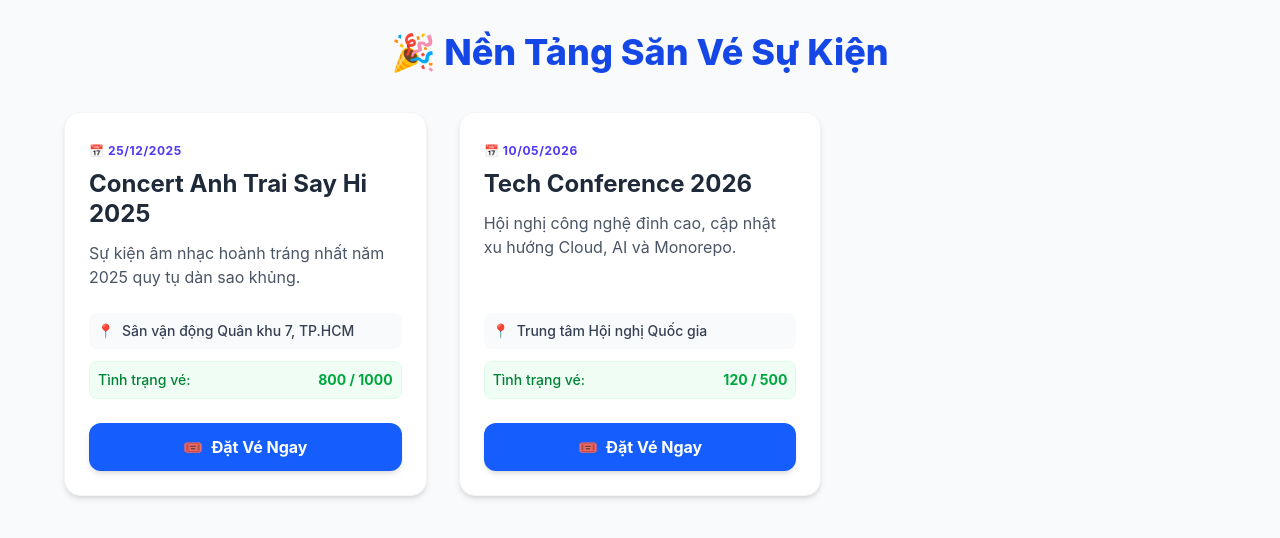
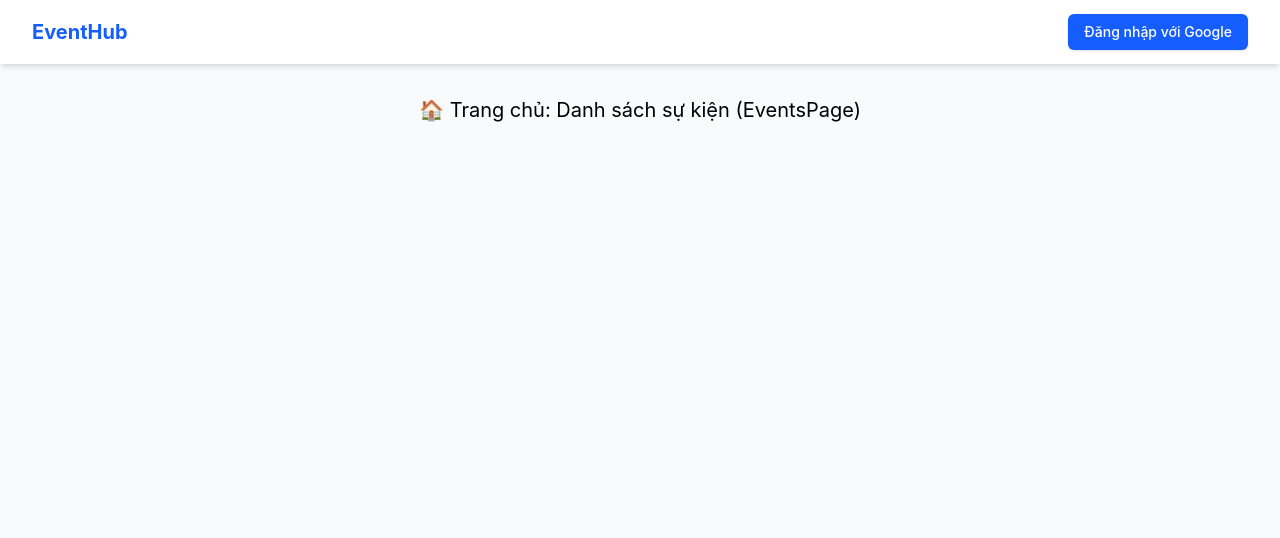
Before and after one commit to DTH235712-TranTriNhan/DoAn_DienToanDamMay_DTH235712_DTH235713, a React (Vite) app in the folder modules/ui/: page / in a window 1280 px wide. Shown: the top 538 px of the page. Built offline with nearby package versions, Linux system fonts and the light colour scheme.

Commit message:
Done 1.6

```diff
--- a/modules/ui/src/App.jsx
+++ b/modules/ui/src/App.jsx
@@ -1,97 +1,38 @@
-import React, { useState, useEffect } from "react";
-// import axios from 'axios'; // Tạm thời ẩn axios đi chờ Backend
+import { BrowserRouter, Routes, Route } from 'react-router-dom';
+import NavBar from './components/NavBar';
+
+// --- MOCK COMPONENTS (Xóa/Thay thế khi bạn tạo các file thật trong Phase tiếp theo) ---
+const EventsPage = () => <div className="p-8 text-center text-xl">🏠 Trang chủ: Danh sách sự kiện (EventsPage)</div>;
+const LoginPage = () => <div className="p-8 text-center text-xl">🔑 Trang đăng nhập (LoginPage)</div>;
+const AuthCallback = () => <div className="p-8 text-center text-xl">⏳ Đang xử lý đăng nhập... (Callback)</div>;
+const MyTicketsPage = () => <div className="p-8 text-center text-xl">🎟️ Vé của tôi (MyTicketsPage)</div>;
+// --------------------------------------------------------------------------------------
 
 function App() {
-  const [events, setEvents] = useState([]);
-  const [loading, setLoading] = useState(true);
-
-  // Giả lập gọi API mất 1 giây
-  useEffect(() => {
-    setTimeout(() => {
-      // Dữ liệu giả bám sát file seed.js trong Tài liệu kỹ thuật
-      setEvents([
-        {
-          _id: "1",
-          title: "Concert Anh Trai Say Hi 2025",
-          description: "Sự kiện âm nhạc hoành tráng nhất năm 2025 quy tụ dàn sao khủng.",
-          date: "25/12/2025",
-          location: "Sân vận động Quân khu 7, TP.HCM",
-          availableTickets: 800,
-          totalTickets: 1000
-        },
-        {
-          _id: "2",
-          title: "Tech Conference 2026",
-          description: "Hội nghị công nghệ đỉnh cao, cập nhật xu hướng Cloud, AI và Monorepo.",
-          date: "10/05/2026",
-          location: "Trung tâm Hội nghị Quốc gia",
-          availableTickets: 120,
-          totalTickets: 500
-        }
-      ]);
-      setLoading(false);
-    }, 1000);
-  }, []);
+  // Biến mock để test UI của NavBar.
+  // Đổi giá trị này thành một object (VD: { name: 'Thanh Nhật', avatar: '' }) để xem trạng thái đã đăng nhập.
+  const mockUser = null;
 
   return (
-    <div className="min-h-screen bg-gray-50 p-8 font-sans">
-      <div className="max-w-6xl mx-auto">
-        <h1 className="text-4xl font-extrabold text-center text-blue-700 mb-10">
-          🎉 Nền Tảng Săn Vé Sự Kiện
-        </h1>
+    <BrowserRouter>
+      {/* Bao bọc toàn bộ app với một div có nền nhạt để dễ nhìn layout */}
+      <div className="min-h-screen bg-gray-50">
 
-        {loading ? (
-          <div className="flex justify-center items-center h-40">
-            <p className="text-xl font-medium text-gray-500 animate-pulse">
-              Đang tải dữ liệu sự kiện...
-            </p>
-          </div>
-        ) : events.length === 0 ? (
-          <p className="text-center text-red-500 text-xl font-medium bg-red-50 p-4 rounded-lg">
-            Chưa có sự kiện nào hoặc Backend chưa chạy!
-          </p>
-        ) : (
-          <div className="grid grid-cols-1 md:grid-cols-2 lg:grid-cols-3 gap-8">
-            {events.map(event => (
-              <div
-                key={event._id}
-                className="bg-white rounded-2xl shadow-md border border-gray-100 overflow-hidden hover:shadow-xl hover:-translate-y-1 transition-all duration-300"
-              >
-                <div className="p-6 flex flex-col h-full">
-                  <div className="mb-2">
-                    <span className="text-xs font-bold text-indigo-600 uppercase tracking-wider">
-                      📅 {event.date}
-                    </span>
-                  </div>
-                  <h2 className="text-2xl font-bold text-gray-800 mb-3 leading-tight">
-                    {event.title}
-                  </h2>
-                  <p className="text-gray-600 mb-6 grow">{event.description}</p>
+        {/* Thanh điều hướng luôn ở trên cùng */}
+        <NavBar user={mockUser} />
 
-                  <div className="flex flex-col gap-3 mb-6">
-                    <div className="flex items-center text-sm text-gray-700 bg-gray-50 p-2 rounded-lg">
-                      <span className="mr-2">📍</span>
-                      <span className="font-medium">{event.location}</span>
-                    </div>
-                    <div className="flex items-center justify-between text-sm bg-green-50 p-2 rounded-lg border border-green-100">
-                      <span className="font-medium text-green-700">Tình trạng vé:</span>
-                      <span className="font-bold text-green-600">
-                        {event.availableTickets} / {event.totalTickets}
-                      </span>
-                    </div>
-                  </div>
+        {/* Khu vực chứa nội dung chính thay đổi theo Route */}
+        <main className="max-w-7xl mx-auto">
+          <Routes>
+            <Route path="/" element={<EventsPage />} />
+            <Route path="/login" element={<LoginPage />} />
+            <Route path="/auth/callback" element={<AuthCallback />} />
+            <Route path="/my-tickets" element={<MyTicketsPage />} />
+          </Routes>
+        </main>
 
-                  <button className="w-full bg-blue-600 hover:bg-blue-700 active:bg-blue-800 text-white font-bold py-3 px-4 rounded-xl transition duration-200 shadow-md hover:shadow-lg flex items-center justify-center gap-2">
-                    <span>🎟️</span>
-                    <span>Đặt Vé Ngay</span>
-                  </button>
-                </div>
-              </div>
-            ))}
-          </div>
-        )}
       </div>
-    </div>
+    </BrowserRouter>
   );
 }
 
--- a/modules/ui/src/components/NavBar.jsx
+++ b/modules/ui/src/components/NavBar.jsx
@@ -0,0 +1,59 @@
+import { Link } from 'react-router-dom';
+
+const NavBar = ({ user }) => {
+  return (
+    <nav className="bg-white shadow-md sticky top-0 z-50">
+      <div className="max-w-7xl mx-auto px-4 sm:px-6 lg:px-8">
+        <div className="flex justify-between items-center h-16">
+
+          {/* Logo / Trang chủ */}
+          <div className="flex-shrink-0">
+            <Link to="/" className="text-xl font-bold text-blue-600">
+              EventHub
+            </Link>
+          </div>
+
+          {/* Menu bên phải */}
+          <div className="flex items-center space-x-4">
+            {user ? (
+              <>
+                <Link
+                  to="/my-tickets"
+                  className="text-gray-600 hover:text-blue-600 font-medium transition-colors"
+                >
+                  Vé của tôi
+                </Link>
+
+                {/* Thông tin User */}
+                <div className="flex items-center space-x-2 border-l border-gray-300 pl-4">
+                  <img
+                    src={user.avatar || 'https://ui-avatars.com/api/?name=' + user.name}
+                    alt="Avatar"
+                    className="w-8 h-8 rounded-full border border-gray-200"
+                  />
+                  <span className="text-sm font-medium text-gray-700">
+                    {user.name}
+                  </span>
+                </div>
+
+                <button className="bg-red-50 text-red-600 hover:bg-red-100 px-4 py-2 rounded-md text-sm font-medium transition-colors">
+                  Đăng xuất
+                </button>
+              </>
+            ) : (
+              <Link
+                to="/login"
+                className="bg-blue-600 hover:bg-blue-700 text-white px-4 py-2 rounded-md text-sm font-medium transition-colors shadow-sm"
+              >
+                Đăng nhập với Google
+              </Link>
+            )}
+          </div>
+
+        </div>
+      </div>
+    </nav>
+  );
+};
+
+export default NavBar;
```
